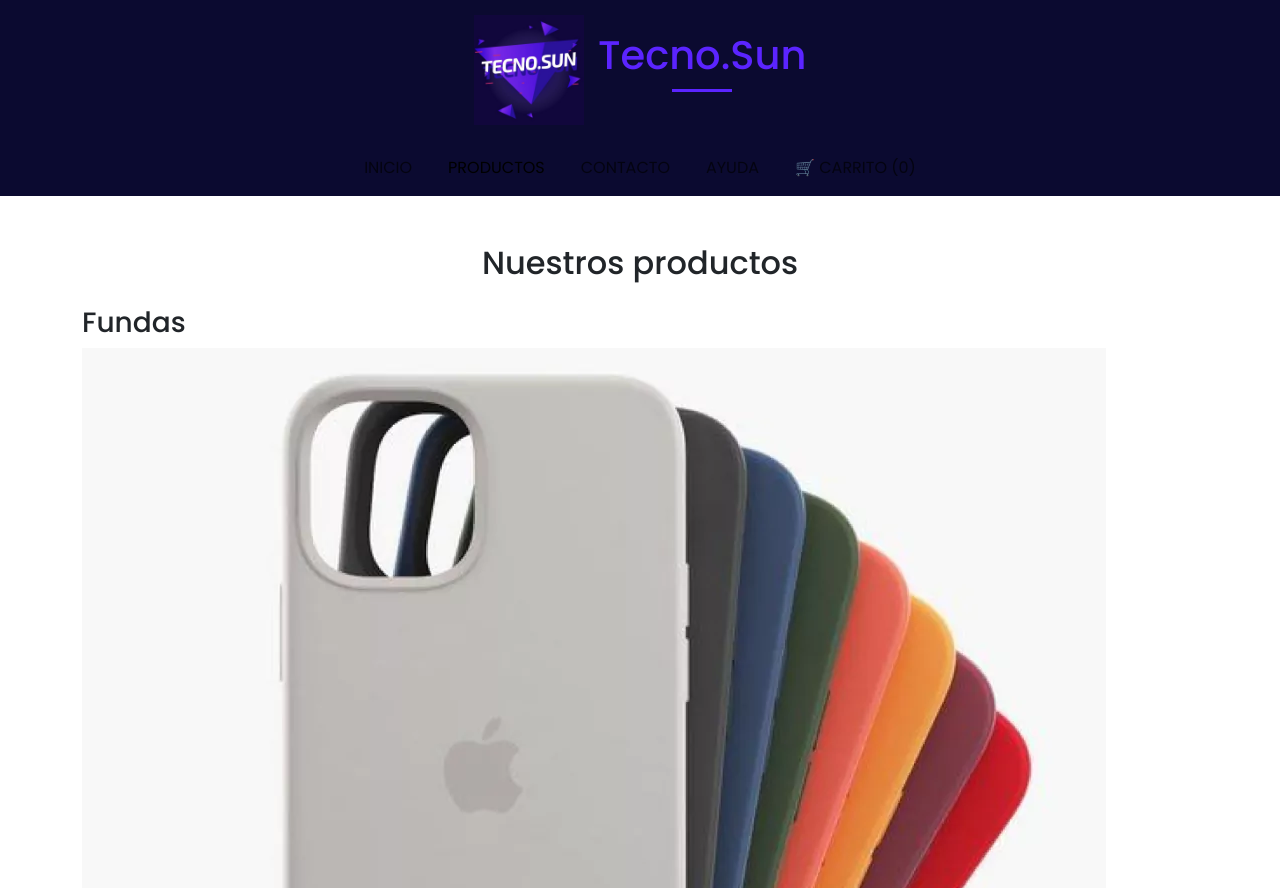
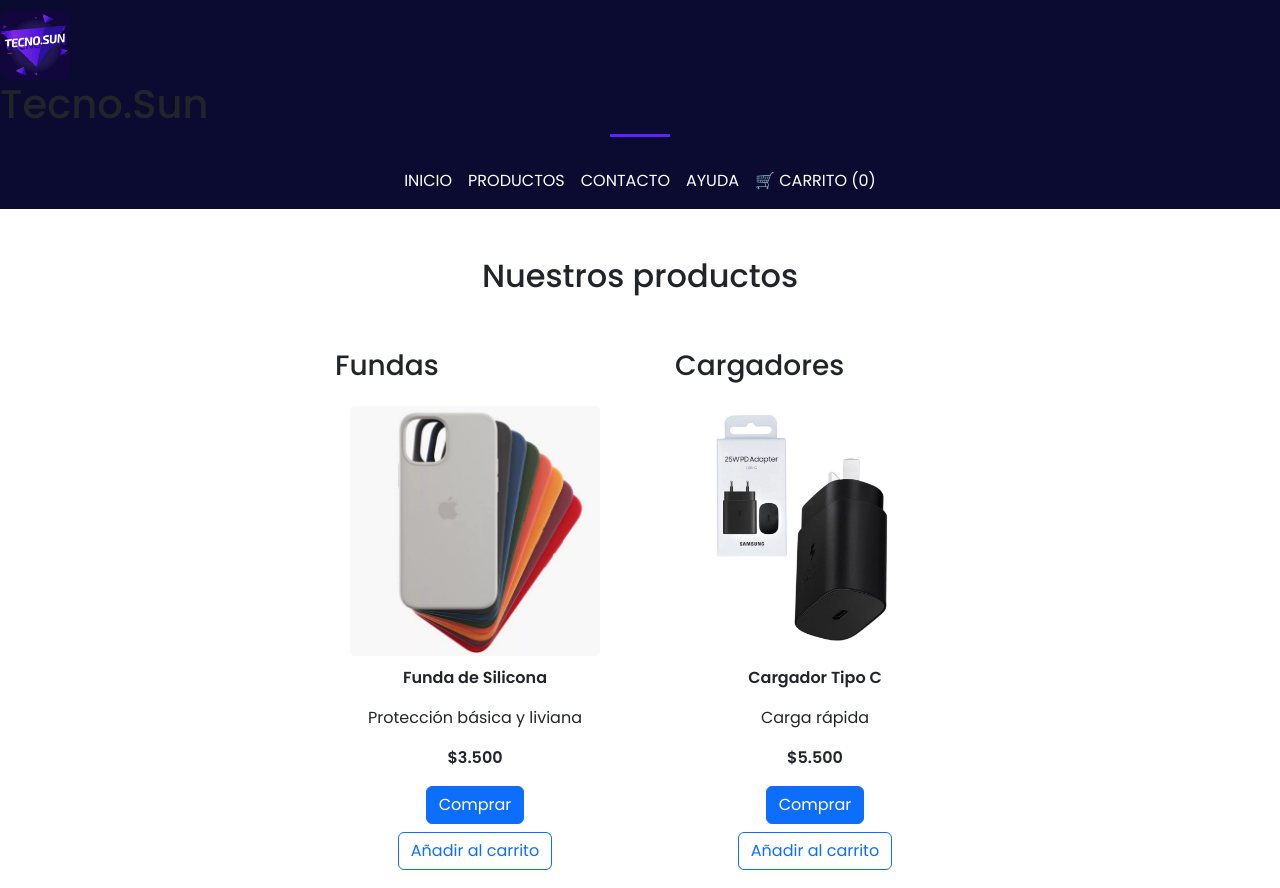
Before and after one commit to alerestovich11-design/tecno.sun, a plain HTML site: page pages/productos.html in a window 1280 px wide. Shown: the top 888 px of the page. Drawn offline with nearby package versions, Linux system fonts and the light colour scheme; files that its build step writes are made by us from their sources.

Commit message:
actualizacion 19:44

```diff
--- a/sass/_base.scss
+++ b/sass/_base.scss
@@ -10,3 +10,8 @@
 body {
   background-color: $color-fondo;
 }
+
+body {
+  font-family: $fuente-principal;
+  background-color: $color-fondo;
+}
--- a/sass/_footer.scss
+++ b/sass/_footer.scss
@@ -2,7 +2,7 @@
     background-color: $color-primario;
     color: $color-texto;
     text-align: center;
-    padding: $padding-general;
+    padding: $padding;
 }
 
 .footer-links {
@@ -16,9 +16,11 @@
     text-decoration: none;
     font-weight: bold;
 
+@include transition;
+
 &:hover {
     color: $color-texto;
-}
+    }
 }
 
 .separator {
--- /dev/null
+++ b/sass/_form.scss
@@ -0,0 +1,27 @@
+form {
+input,
+textarea,
+select {
+    width: 100%;
+    margin-bottom: 10px;
+    padding: 8px;
+    border-radius: $radio;
+    border: 1px solid #ccc;
+    }
+}
+
+button,
+.btn {
+    padding: 8px 15px;
+    background-color: $color-secundario;
+    color: $color-texto;
+    border: none;
+    border-radius: 4px;
+    cursor: pointer;
+
+@include transition;
+
+&:hover {
+    background-color: $color-primario;
+    }
+}
--- a/sass/_header.scss
+++ b/sass/_header.scss
@@ -1,19 +1,22 @@
 header {
     background-color: $color-primario;
-    padding: $padding-general;
-    text-align: center;
+    padding: 10px 0;
+}
+
+.header-container {
+    display: flex;
+    align-items: center;
+    gap: 15px;
+    padding: 15px 0;
 }
 
 .logo {
-    width: 110px;
-    vertical-align: middle;
+    width: 70px;
+    border-radius: 10px;
 }
 
 .titulo {
-    margin-left: 10px;
-    color: $color-secundario;
-    vertical-align: middle;
-    display: inline-block;
+    margin: 0;
 
     &::after {
         content: "";
@@ -21,6 +24,6 @@
         width: 60px;
         height: 3px;
         background-color: $color-secundario;
-    margin: 10px auto;
+        margin: 6px auto;
     }
 }
--- a/sass/_mixins.scss
+++ b/sass/_mixins.scss
@@ -4,12 +4,18 @@
   align-items: center;
 }
 
-@mixin transition($propiedad) {
-  transition: $propiedad 0.3s ease;
+@mixin card {
+  background-color: white;
+  border-radius: $radio;
+  padding: $padding;
 }
 
-@mixin responsive($medida) {
-  @media (max-width: $medida) {
+@mixin transition {
+  transition: all 0.3s ease;
+}
+
+@mixin responsive($breakpoint) {
+  @media (max-width: $breakpoint) {
     @content;
   }
 }
--- a/sass/_nav.scss
+++ b/sass/_nav.scss
@@ -1,25 +1,26 @@
-nav {
-    background-color: $color-primario;
-    padding: 10px;
-    text-align: center;
+.navbar {
+    background-color: $color-primario !important;
+}
 
-ul {
-    list-style: none;
-    margin: 0;
-    padding: 0;
+.navbar-nav {
+    margin: auto;
+}
 
-    li {
-        display: inline-block;
-        margin: 0 10px;
+.nav-link {
+    color: white !important;
+    font-weight: bold;
 
-    a {
-        color: $color-texto;
-        text-decoration: none;
+    @include transition;
 
-        &:hover {
-        color: $color-secundario;
-        }
-    }
+    &:hover {
+    color: $color-secundario !important;
     }
 }
+
+.navbar-toggler {
+    border: 1px solid white;
 }
+
+.navbar-toggler-icon {
+    filter: invert(1);
+}
--- a/sass/_productos.scss
+++ b/sass/_productos.scss
@@ -1,33 +1,48 @@
-.productos-container {
-  display: grid;
-  grid-template-columns: repeat(3, 1fr);
+.destacados-container {
+  display: flex;
+  flex-wrap: wrap;
+  justify-content: center;
   gap: 20px;
 }
 
-.card {
-  border: 1px solid #ddd;
-  padding: 10px;
+.destacado {
+  @include card;
+  width: 280px;
   text-align: center;
 
-  @include transition(transform);
+  img {
+    width: 100%;
+    border-radius: $radio;
+    margin-bottom: 10px;
+  }
+
+  @include transition;
 
   &:hover {
-    transform: scale(1.05);
+    transform: translateY(-5px);
   }
 }
 
-button,
-.btn {
-    padding: 8px 15px;
-    background-color: $color-secundario;
-    color: $color-texto;
-    border: none;
-    border-radius: $radio-borde;
-    cursor: pointer;
+.categorias-container {
+  display: grid;
+  grid-template-columns: repeat(auto-fit, minmax(300px, 300px));
+  gap: 40px;
+  justify-content: center;
+}
 
-@include transition(background-color);
+.categoria {
+  @include card;
+  width: 300px;
 
-&:hover {
-    background-color: $color-primario;
+  @include transition;
+
+  &:hover {
+    transform: scale(1.02);
+  }
 }
+
+.producto-img {
+  width: 100%;
+  border-radius: $radio;
+  margin-bottom: 10px;
 }
--- a/sass/_responsive.scss
+++ b/sass/_responsive.scss
@@ -1,8 +1,12 @@
 @include responsive(600px) {
-
 .destacado,
 .categoria {
         width: 90%;
+    }
+
+.destacados-container {
+        flex-direction: column;
+        align-items: center;
     }
 
 nav ul li {
@@ -10,7 +14,7 @@
         margin: 10px 0;
     }
 
-.productos-container {
+.categorias-container {
         grid-template-columns: 1fr;
     }
 }
--- /dev/null
+++ b/sass/_secciones.scss
@@ -0,0 +1,18 @@
+section {
+@include card;
+margin: 20px;
+}
+
+h2 {
+    color: $color-secundario;
+    text-align: center;
+}
+
+h3 {
+    color: $color-primario;
+}
+
+.titulo-izquierda,
+.titulo-contacto {
+    text-align: left;
+}
--- a/sass/_variables.scss
+++ b/sass/_variables.scss
@@ -1,9 +1,10 @@
 $color-primario: #0b0a30;
 $color-secundario: #5b24ff;
+$color-hover: #7f4dff;
 $color-fondo: #ffffff;
 $color-texto: white;
 
 $fuente-principal: 'Poppins', sans-serif;
 
-$radio-borde: 4px;
-$padding-general: 15px;
+$radio: 5px;
+$padding: 15px;
--- a/sass/main.scss
+++ b/sass/main.scss
@@ -3,6 +3,8 @@
 @import "base";
 @import "header";
 @import "nav";
+@import "secciones";
 @import "productos";
+@import "form";
 @import "footer";
 @import "responsive";
```
Also changed, not shown: index.html (+6 -3 lines). Lines whose indentation alone changed are shown as unchanged.
